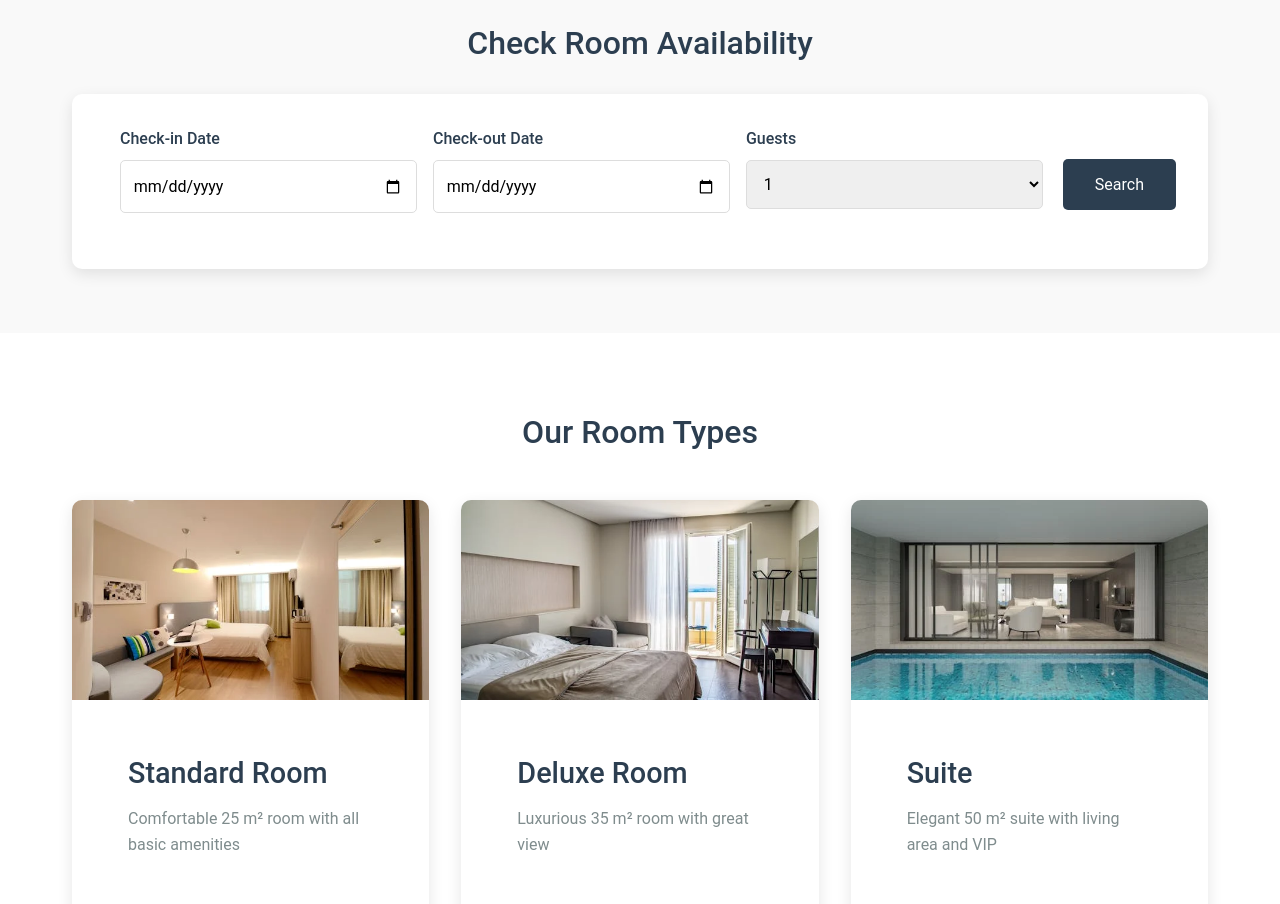
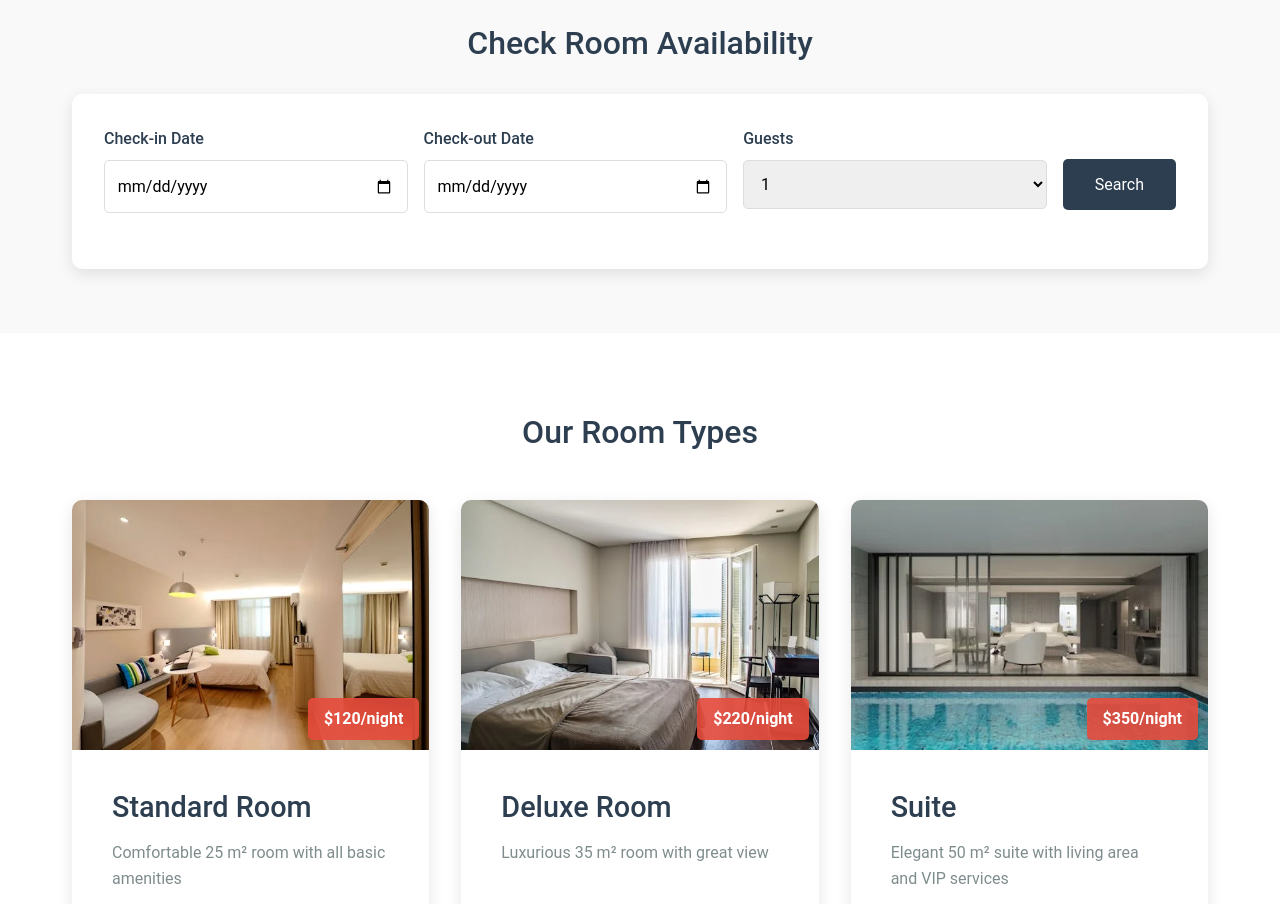
Before and after one commit to Rahooba/Hotel-project, a React (Create React App) app: page / in a window 1280 px wide. Shown: the part 840-1744 px from the top of the page. Built offline with nearby package versions, Linux system fonts and the light colour scheme.

Commit message:
add searchbutton functionaliy

```diff
--- a/src/Components/Home.css
+++ b/src/Components/Home.css
@@ -4,6 +4,7 @@
   color: #333;
   line-height: 1.6;
 }
+
 /* Hero Section */
 .hero-section {
   height: 100vh;
@@ -41,6 +42,8 @@
   border-radius: 5px;
   cursor: pointer;
   transition: background-color 0.3s;
+  display: inline-block;
+  text-decoration: none;
 }
 
 .cta-button:hover {
@@ -79,10 +82,15 @@
   margin-left: 1rem;
 }
 
+.form-group:first-child {
+  margin-left: 0;
+}
+
 .form-group label {
   display: block;
   margin-bottom: 0.5rem;
   font-weight: 500;
+  color: #2c3e50;
 }
 
 .form-group input,
@@ -91,6 +99,7 @@
   padding: 0.8rem;
   border: 1px solid #ddd;
   border-radius: 5px;
+  font-family: inherit;
 }
 
 .search-btn {
@@ -104,10 +113,46 @@
   border-radius: 5px;
   cursor: pointer;
   transition: background-color 0.3s;
+  margin-left: 1rem;
 }
 
 .search-btn:hover {
   background-color: #1a252f;
+}
+
+/* Search Results Section */
+.search-results {
+  padding: 3rem 0;
+  background-color: #f9f9f9;
+}
+
+.results-container {
+  max-width: 1200px;
+  margin: 0 auto;
+  padding: 0 2rem;
+}
+
+.results-container h3 {
+  text-align: center;
+  margin-bottom: 2rem;
+  color: #2c3e50;
+  font-size: 1.8rem;
+}
+
+.no-rooms {
+  text-align: center;
+  padding: 2rem;
+  background: white;
+  border-radius: 10px;
+  box-shadow: 0 5px 15px rgba(0,0,0,0.05);
+  max-width: 600px;
+  margin: 0 auto;
+}
+
+.no-rooms p {
+  color: #7f8c8d;
+  font-size: 1.1rem;
+  margin-bottom: 1.5rem;
 }
 
 /* Room Types Section */
@@ -135,33 +180,61 @@
   border-radius: 10px;
   overflow: hidden;
   box-shadow: 0 5px 15px rgba(0, 0, 0, 0.1);
-  transition: transform 0.3s;
+  transition: transform 0.3s, box-shadow 0.3s;
 }
 
 .room-cardd:hover {
   transform: translateY(-10px);
+  box-shadow: 0 15px 30px rgba(0, 0, 0, 0.2);
 }
 
-.room-cardd img {
+.room-image-container {
+  position: relative;
+  height: 250px;
+}
+
+.room-image-container img {
   width: 100%;
-  height: 200px;
+  height: 100%;
   object-fit: cover;
 }
 
-.room-cardd h3 {
-  padding: 1rem 1rem 0;
+.room-price {
+  position: absolute;
+  bottom: 10px;
+  right: 10px;
+  background: rgba(231, 76, 60, 0.9);
+  color: white;
+  padding: 0.5rem 1rem;
+  border-radius: 5px;
+  font-weight: bold;
+}
+
+.room-info {
+  padding: 1.5rem;
+}
+
+.room-info h3 {
+  margin-bottom: 0.5rem;
   color: #2c3e50;
 }
 
-.room-cardd p {
-  padding: 0 1rem 1rem;
+.room-info p {
   color: #7f8c8d;
+  margin-bottom: 1rem;
+  line-height: 1.5;
+}
+
+.room-capacity {
+  color: #3498db;
+  font-weight: 500;
+  margin: 0.5rem 0;
+  font-size: 0.9rem;
 }
 
 .room-btn {
   display: block;
-  width: calc(100% - 2rem);
-  margin: 1rem;
+  width: 100%;
   padding: 0.8rem;
   background-color: #e74c3c;
   color: white;
@@ -169,6 +242,9 @@
   border-radius: 5px;
   cursor: pointer;
   transition: background-color 0.3s;
+  font-weight: 500;
+  text-align: center;
+  margin-top: 1rem;
 }
 
 .room-btn:hover {
@@ -209,10 +285,11 @@
   transform: translateY(-5px);
 }
 
-.service-card i {
-  font-size: 2.5rem;
+.service-icon {
   color: #e74c3c;
   margin-bottom: 1rem;
+  display: flex;
+  justify-content: center;
 }
 
 .service-card h3 {
@@ -222,6 +299,7 @@
 
 .service-card p {
   color: #7f8c8d;
+  line-height: 1.5;
 }
 
 /* Footer */
@@ -291,19 +369,8 @@
 
 /* Responsive Design */
 @media (max-width: 768px) {
-  .hotel-nav {
-    flex-direction: column;
-    padding: 1rem;
-  }
-
-  .nav-links {
-    margin-top: 1rem;
-    flex-wrap: wrap;
-    justify-content: center;
-  }
-
-  .nav-links li {
-    margin: 0.5rem;
+  .hero-content h1 {
+    font-size: 2.5rem;
   }
 
   .search-form {
@@ -315,7 +382,38 @@
     margin-bottom: 1rem;
   }
 
-  .hero-content h1 {
-    font-size: 2.5rem;
+  .search-btn {
+    align-self: stretch;
+    margin-left: 0;
+    margin-top: 1rem;
+  }
+
+  .rooms-grid {
+    grid-template-columns: 1fr;
+  }
+
+  .footer-content {
+    grid-template-columns: 1fr;
   }
 }
+
+@media (max-width: 480px) {
+  .hero-content h1 {
+    font-size: 2rem;
+  }
+
+  .hero-content p {
+    font-size: 1rem;
+  }
+
+  .cta-button {
+    padding: 0.8rem 1.5rem;
+    font-size: 1rem;
+  }
+
+  .search-container h2,
+  .room-types h2,
+  .services-section h2 {
+    font-size: 1.5rem;
+  }
+}
--- a/src/Components/Home.jsx
+++ b/src/Components/Home.jsx
@@ -1,11 +1,12 @@
-import React from 'react';
-import { motion } from 'framer-motion';
+import React, { useState } from 'react';
+import { motion, AnimatePresence } from 'framer-motion';
 import './Home.css';
 import standardroom from "../Images/standardroom.webp";
 import DeluxeRoom from "../Images/Deluxe Room.jpeg";
 import Suite from "../Images/Suite.webp";
 import { FaUtensils, FaSpa, FaSwimmingPool, FaDumbbell } from 'react-icons/fa';
 import { Link } from 'react-router-dom';
+
 const Home = () => {
   // Animation variants
   const containerVariants = {
@@ -38,6 +39,76 @@ const Home = () => {
     scale: 0.98
   };
 
+  // Room data with capacity information
+  const roomTypes = [
+    {
+      img: standardroom,
+      title: "Standard Room",
+      desc: "Comfortable 25 m² room with all basic amenities",
+      capacity: 1,
+      type: "single",
+      price: "$120/night"
+    },
+    {
+      img: DeluxeRoom,
+      title: "Deluxe Room",
+      desc: "Luxurious 35 m² room with great view",
+      capacity: 2,
+      type: "double",
+      price: "$220/night"
+    },
+    {
+      img: Suite,
+      title: "Suite",
+      desc: "Elegant 50 m² suite with living area and VIP services",
+      capacity: 4,
+      type: "suite",
+      price: "$350/night"
+    }
+  ];
+
+  // Search form state
+  const [searchParams, setSearchParams] = useState({
+    checkIn: '',
+    checkOut: '',
+    guests: '1'
+  });
+
+  // Filtered rooms state
+  const [filteredRooms, setFilteredRooms] = useState([]);
+  const [showResults, setShowResults] = useState(false);
+
+  // Handle form input changes
+  const handleInputChange = (e) => {
+    const { name, value } = e.target;
+    setSearchParams(prev => ({
+      ...prev,
+      [name]: value
+    }));
+  };
+
+  // Handle form submission
+  const handleSearch = (e) => {
+    e.preventDefault();
+
+    // Filter rooms based on guest count
+    let filtered = [];
+    const guestCount = parseInt(searchParams.guests);
+
+    if (guestCount === 1) {
+      filtered = roomTypes.filter(room => room.capacity === 1);
+    } else if (guestCount === 2) {
+      filtered = roomTypes.filter(room => room.capacity === 2);
+    } else if (guestCount === 3) {
+      filtered = roomTypes.filter(room => room.capacity === 3);
+    } else if (guestCount >= 4) {
+      filtered = roomTypes.filter(room => room.capacity >= 4);
+    }
+
+    setFilteredRooms(filtered);
+    setShowResults(true);
+  };
+
   return (
     <div className="hotel-homepage">
       {/* Hero Section */}
@@ -67,6 +138,7 @@ const Home = () => {
           >
             Luxury Hotel provides unforgettable stays with premium services and care
           </motion.p>
+          <Link to="/rooms">
             <motion.button
               className="cta-button"
               whileHover={{ scale: 1.05, boxShadow: "0 5px 15px rgba(231, 76, 60, 0.4)" }}
@@ -77,6 +149,7 @@ const Home = () => {
             >
               Explore Rooms
             </motion.button>
+          </Link>
         </motion.div>
       </motion.header>
 
@@ -99,30 +172,58 @@ const Home = () => {
           </motion.h2>
           <motion.form
             className="search-form"
+            onSubmit={handleSearch}
             variants={containerVariants}
             initial="hidden"
             whileInView="visible"
             viewport={{ once: true }}
           >
-            {['Check-in Date', 'Check-out Date', 'Guests'].map((label, index) => (
             <motion.div
-                key={index}
+              key="checkin"
               className="form-group"
               variants={itemVariants}
             >
-                <label>{label}</label>
-                {index === 2 ? (
-                  <select>
-                    <option>1</option>
-                    <option>2</option>
-                    <option>3</option>
-                    <option>4+</option>
+              <label>Check-in Date</label>
+              <input
+                type="date"
+                name="checkIn"
+                value={searchParams.checkIn}
+                onChange={handleInputChange}
+                required
+              />
+            </motion.div>
+            <motion.div
+              key="checkout"
+              className="form-group"
+              variants={itemVariants}
+            >
+              <label>Check-out Date</label>
+              <input
+                type="date"
+                name="checkOut"
+                value={searchParams.checkOut}
+                onChange={handleInputChange}
+                required
+              />
+            </motion.div>
+            <motion.div
+              key="guests"
+              className="form-group"
+              variants={itemVariants}
+            >
+              <label>Guests</label>
+              <select
+                name="guests"
+                value={searchParams.guests}
+                onChange={handleInputChange}
+                required
+              >
+                <option value="1">1</option>
+                <option value="2">2</option>
+                <option value="3">3</option>
+                <option value="4">4+</option>
               </select>
-                ) : (
-                  <input type="date" />
-                )}
             </motion.div>
-            ))}
             <motion.button
               type="submit"
               className="search-btn"
@@ -136,11 +237,74 @@ const Home = () => {
         </div>
       </motion.section>
 
-      {/* Room Types Section */}
+      {/* Search Results Section */}
+      <AnimatePresence>
+        {showResults && (
+          <motion.section
+            className="search-results"
+            initial={{ opacity: 0, y: 20 }}
+            animate={{ opacity: 1, y: 0 }}
+            exit={{ opacity: 0, y: -20 }}
+            transition={{ duration: 0.5 }}
+          >
+            <div className="results-container">
+              <h3>Available Rooms for {searchParams.guests} Guest{searchParams.guests !== "1" ? "s" : ""}</h3>
+
+              {filteredRooms.length > 0 ? (
+                <div className="rooms-grid">
+                  {filteredRooms.map((room, index) => (
+                    <motion.div
+                      key={index}
+                      className="room-cardd"
+                      initial={{ y: 50, opacity: 0 }}
+                      animate={{ y: 0, opacity: 1 }}
+                      transition={{ delay: index * 0.1 }}
+                      whileHover={hoverEffect}
+                      whileTap={tapEffect}
+                    >
+                      <div className="room-image-container">
+                        <img src={room.img} alt={room.title} />
+                        <div className="room-price">{room.price}</div>
+                      </div>
+                      <div className="room-info">
+                        <h3>{room.title}</h3>
+                        <p>{room.desc}</p>
+                        <p className="room-capacity">Capacity: {room.capacity} guest{room.capacity !== 1 ? "s" : ""}</p>
+                        <motion.button
+                          className="room-btn"
+                          whileHover={{ scale: 1.05 }}
+                          whileTap={{ scale: 0.95 }}
+                        >
+                          Book Now
+                        </motion.button>
+                      </div>
+                    </motion.div>
+                  ))}
+                </div>
+              ) : (
+                <div className="no-rooms">
+                  <p>No rooms available for the selected criteria.</p>
+                  <button
+                    className="room-btn"
+                    onClick={() => setShowResults(false)}
+                  >
+                    Show All Rooms
+                  </button>
+                </div>
+              )}
+            </div>
+          </motion.section>
+        )}
+      </AnimatePresence>
+
+      {/* Regular Room Types Section */}
+      <AnimatePresence>
+        {!showResults && (
           <motion.section
             className="room-types"
             initial={{ opacity: 0 }}
             whileInView={{ opacity: 1 }}
+            exit={{ opacity: 0 }}
             transition={{ duration: 0.8 }}
             viewport={{ once: true }}
           >
@@ -153,11 +317,7 @@ const Home = () => {
               Our Room Types
             </motion.h2>
             <div className="rooms-grid">
-          {[
-            { img: standardroom, title: "Standard Room", desc: "Comfortable 25 m² room with all basic amenities" },
-            { img: DeluxeRoom, title: "Deluxe Room", desc: "Luxurious 35 m² room with great view " },
-            { img: Suite, title: "Suite", desc: "Elegant 50 m² suite with living area and VIP " }
-          ].map((room, index) => (
+              {roomTypes.map((room, index) => (
                 <motion.div
                   key={index}
                   className="room-cardd"
@@ -170,7 +330,7 @@ const Home = () => {
                 >
                   <div className="room-image-container">
                     <img src={room.img} alt={room.title} />
-                <div className="room-overlay"></div>
+                    <div className="room-price">{room.price}</div>
                   </div>
                   <div className="room-info">
                     <h3>{room.title}</h3>
@@ -187,6 +347,8 @@ const Home = () => {
               ))}
             </div>
           </motion.section>
+        )}
+      </AnimatePresence>
 
       {/* Services Section */}
       <motion.section
@@ -243,7 +405,7 @@ const Home = () => {
               }}
             >
               <div className="service-icon">
-          {service.icon} {/* Render the icon component directly */}
+                {service.icon}
               </div>
               <h3>{service.title}</h3>
               <p>{service.desc}</p>
```
Lines whose indentation alone changed are shown as unchanged.
